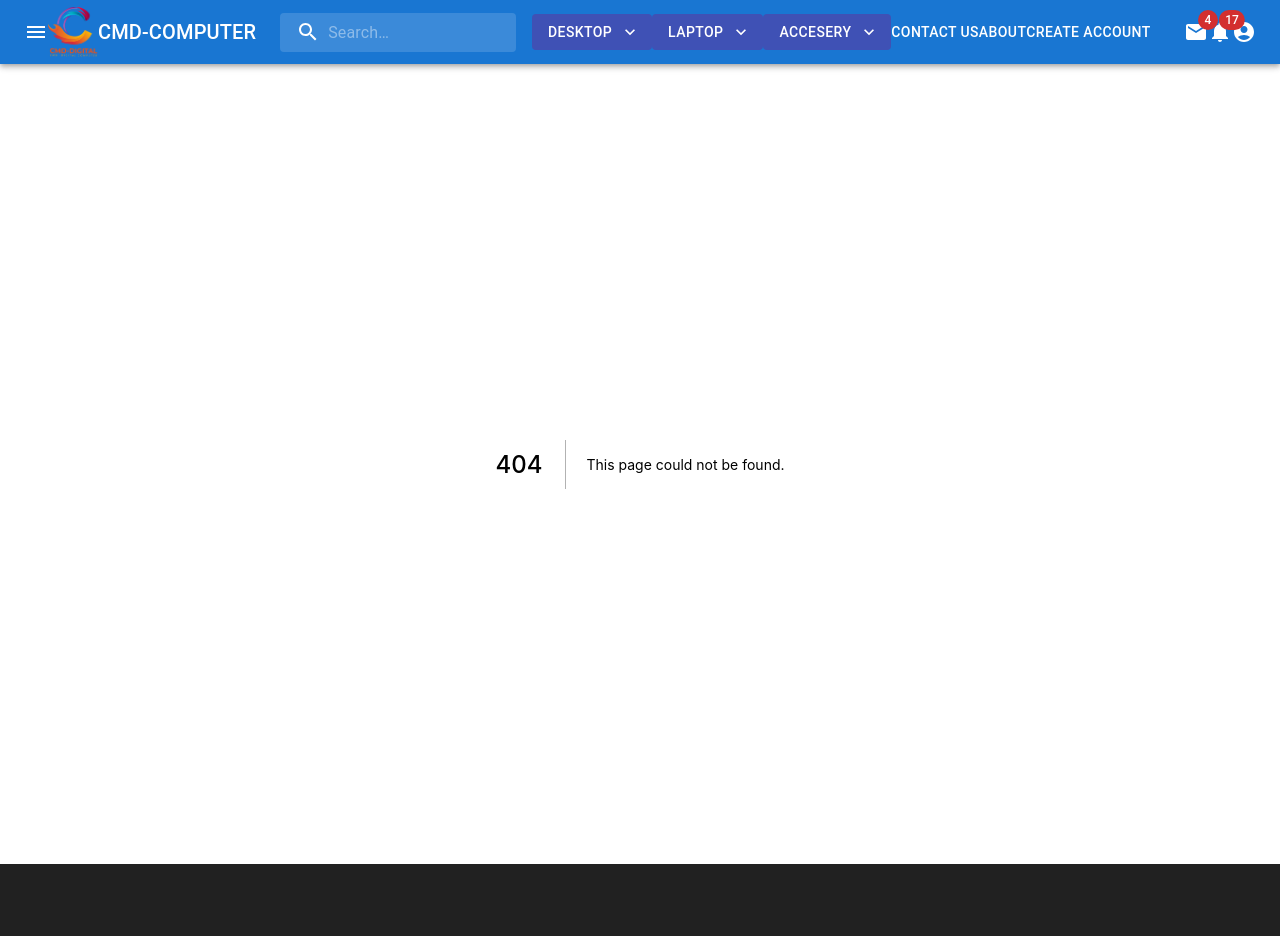
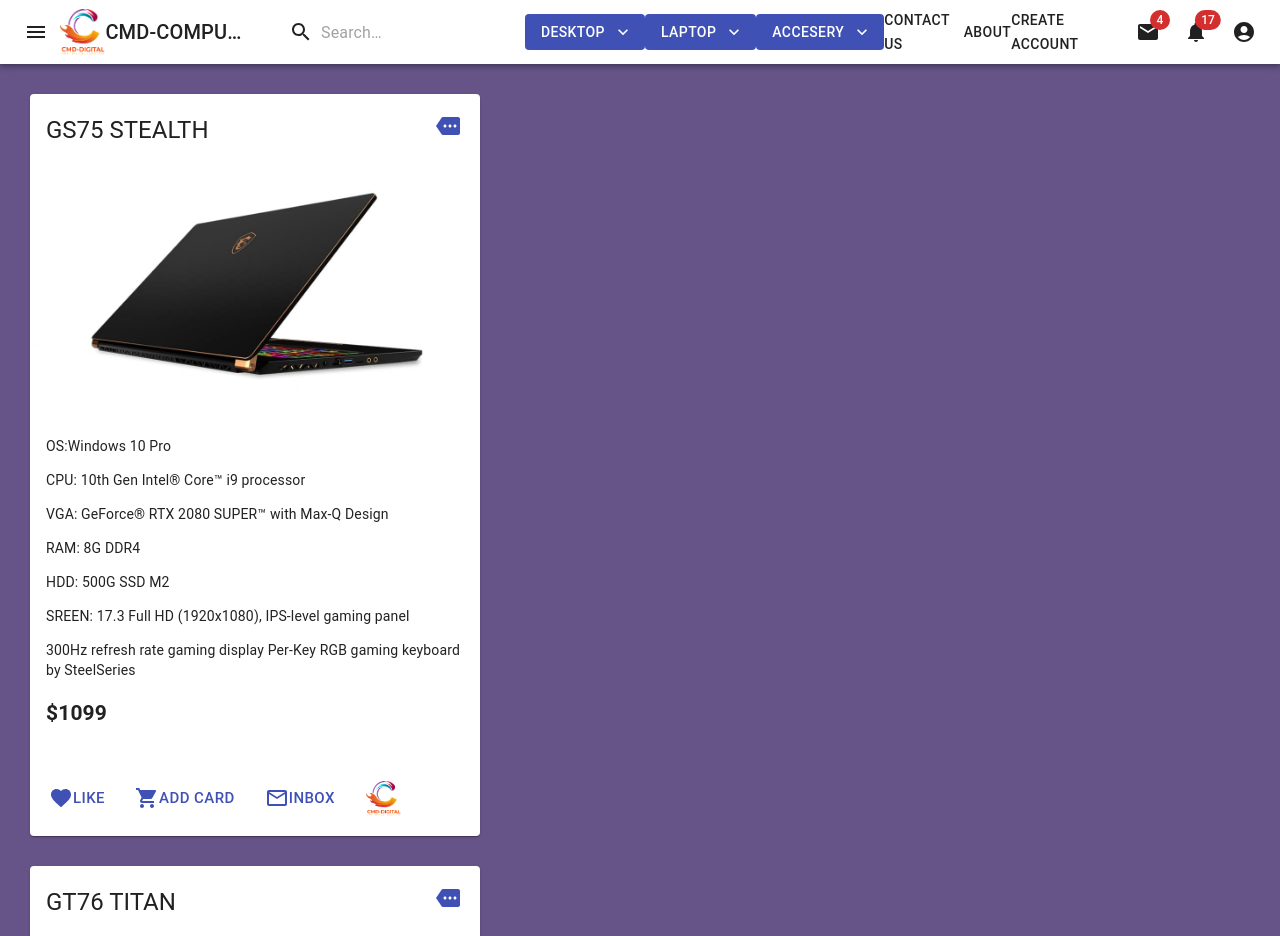
Before and after one commit to nhemchannry/CMD-Digital-Computer, a Next.js app: page /MSI in a window 1280 px wide. Before the commit this address had no page. Shown: the top 936 px of the page. Built offline with nearby package versions, Linux system fonts and the light colour scheme; a web font is replaced by a local one.

Commit message:
Create MSI.js

```diff
--- /dev/null
+++ b/pages/MSI.js
@@ -0,0 +1,40 @@
+import ProductCard from "../components/presentations/ProductCard"
+export default function MSI()
+
+{
+    return(
+        <div>
+        <ProductCard
+        Title = "GS75 STEALTH "
+        ImgSrc ="/MSI/GS75 STEALTH.jpg"
+        OS ="OS:Windows 10 Pro"
+        CPU="CPU: 10th Gen Intel® Core™ i9 processor"
+        VGA="VGA: GeForce® RTX 2080 SUPER™ with Max-Q Design"
+        RAM="RAM: 8G DDR4"
+        HDD=" HDD: 500G SSD M2"
+        SREEN=" SREEN: 17.3 Full HD (1920x1080), IPS-level gaming panel"
+        OTHER="300Hz refresh rate gaming display
+        Per-Key RGB gaming keyboard by SteelSeries "
+        PRICE ="$1099"
+        />
+        <ProductCard
+        Title = "GT76 TITAN "
+        ImgSrc ="/MSI/GT76 TITAN.jpg"
+        OS ="OS:Windows 10 Pro"
+        CPU="CPU: latest 10th Gen Intel® Core™ i9-10900K processor"
+        VGA="VGA: GeForce® RTX SUPER™ 2080 graphics"
+        RAM="RAM: 16G DDR4"
+        HDD=" HDD: 1T SSD M2"
+        SREEN=" SREEN:  UHD (3840x2160), 100% AdobeRGB, IPS-level"
+        OTHER="4 fans and 11 heat pipes
+        Mystic Light underglow and Per-Key RGB gaming keyboard by SteelSeries "
+        PRICE ="$7999"
+        />
+
+
+
+
+
+        </div>
+    )
+}
```
